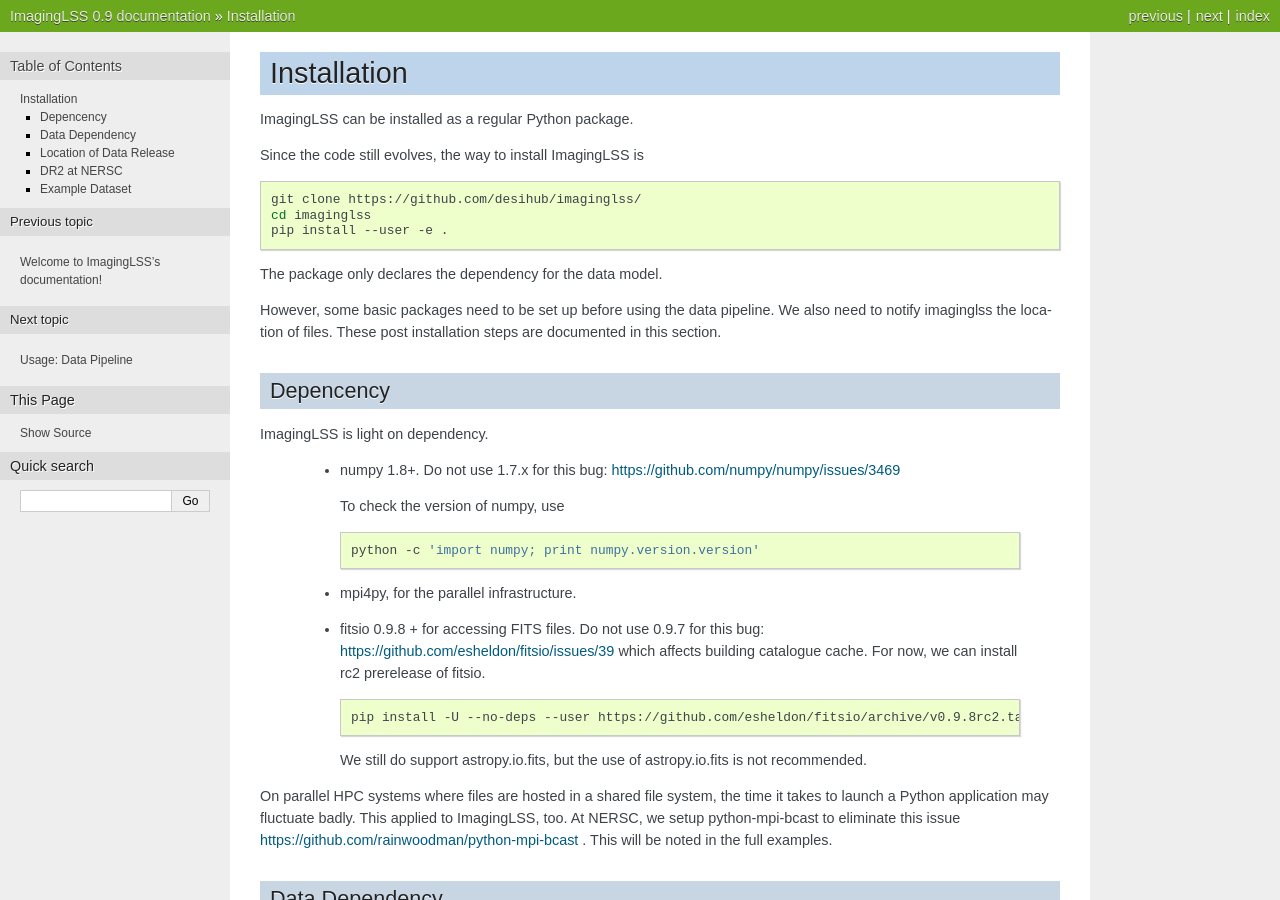
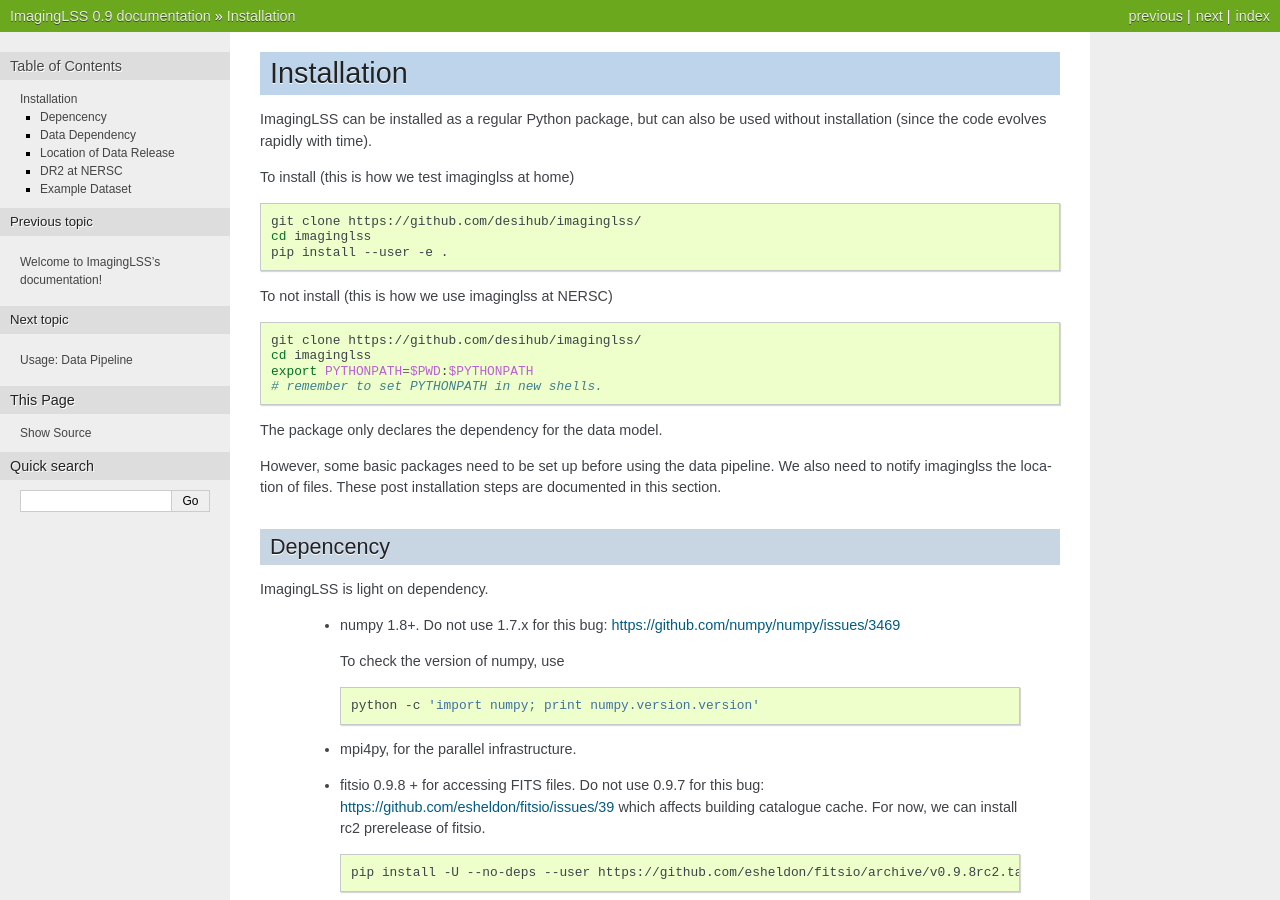
Before and after one commit to desihub/imaginglss, a Sphinx documentation site: the page built from docs/install.rst, in a window 1280 px wide and 900 px high. Built offline with Sphinx 7.4.7, drawn with Linux system fonts in a browser that asks for light colours; formulas are drawn with MathJax 3; pages that are not in the unit, such as notebooks, are missing from menus; some of the changed text lies outside the part shown.

Commit message:
Clean up about installing / not installing.

```diff
--- a/docs/install.rst
+++ b/docs/install.rst
@@ -1,15 +1,25 @@
 Installation
 ============
 
-ImagingLSS can be installed as a regular Python package.
+ImagingLSS can be installed as a regular Python package, but can also be
+used without installation (since the code evolves rapidly with time).
 
-Since the code still evolves, the way to install ImagingLSS is
+To install (this is how we test imaginglss at home)
 
 .. code-block:: bash
 
     git clone https://github.com/desihub/imaginglss/
     cd imaginglss
     pip install --user -e .
+
+To not install (this is how we use imaginglss at NERSC)
+
+.. code-block:: bash
+
+    git clone https://github.com/desihub/imaginglss/
+    cd imaginglss
+    export PYTHONPATH=$PWD:$PYTHONPATH
+    # remember to set PYTHONPATH in new shells.
 
 The package only declares the dependency for the data model.
 
@@ -92,9 +102,13 @@ DR2 at NERSC
 
 ImagingLSS has been prepackaged for DR2 at Edison in the following locations:
 
-.. code-block:: bash
+.. code-block:: python
 
-    /global/project/projectdirs/m779/imaginglss/dr2.conf.py
+    from imaginglss import DECALS
+    decals = DECALS('/global/project/projectdirs/m779/imaginglss/dr2.conf.py')
+
+    dr = decals.datarelease
+    cat = decals.datarelease.catalogue
 
 
 Example Dataset
```
